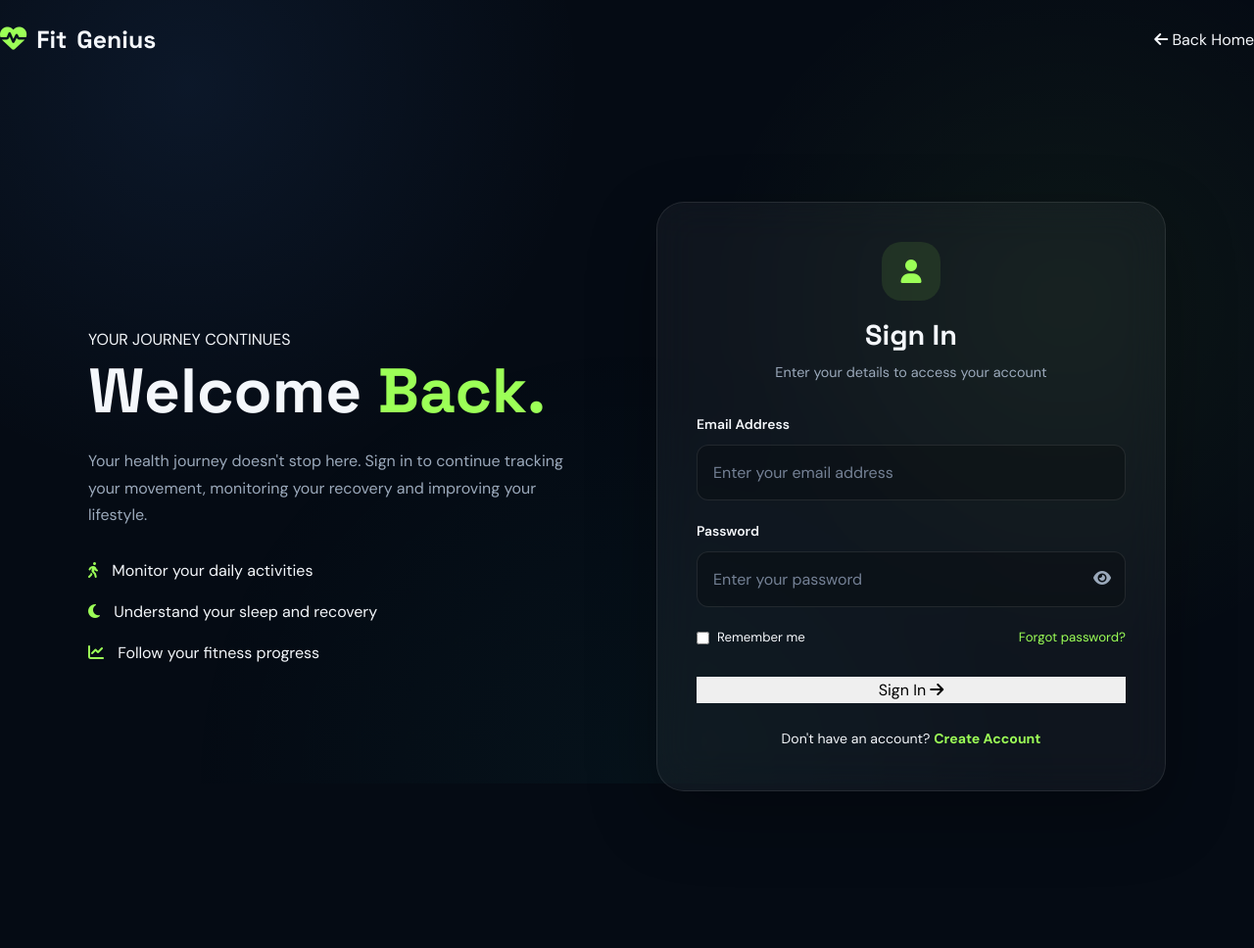
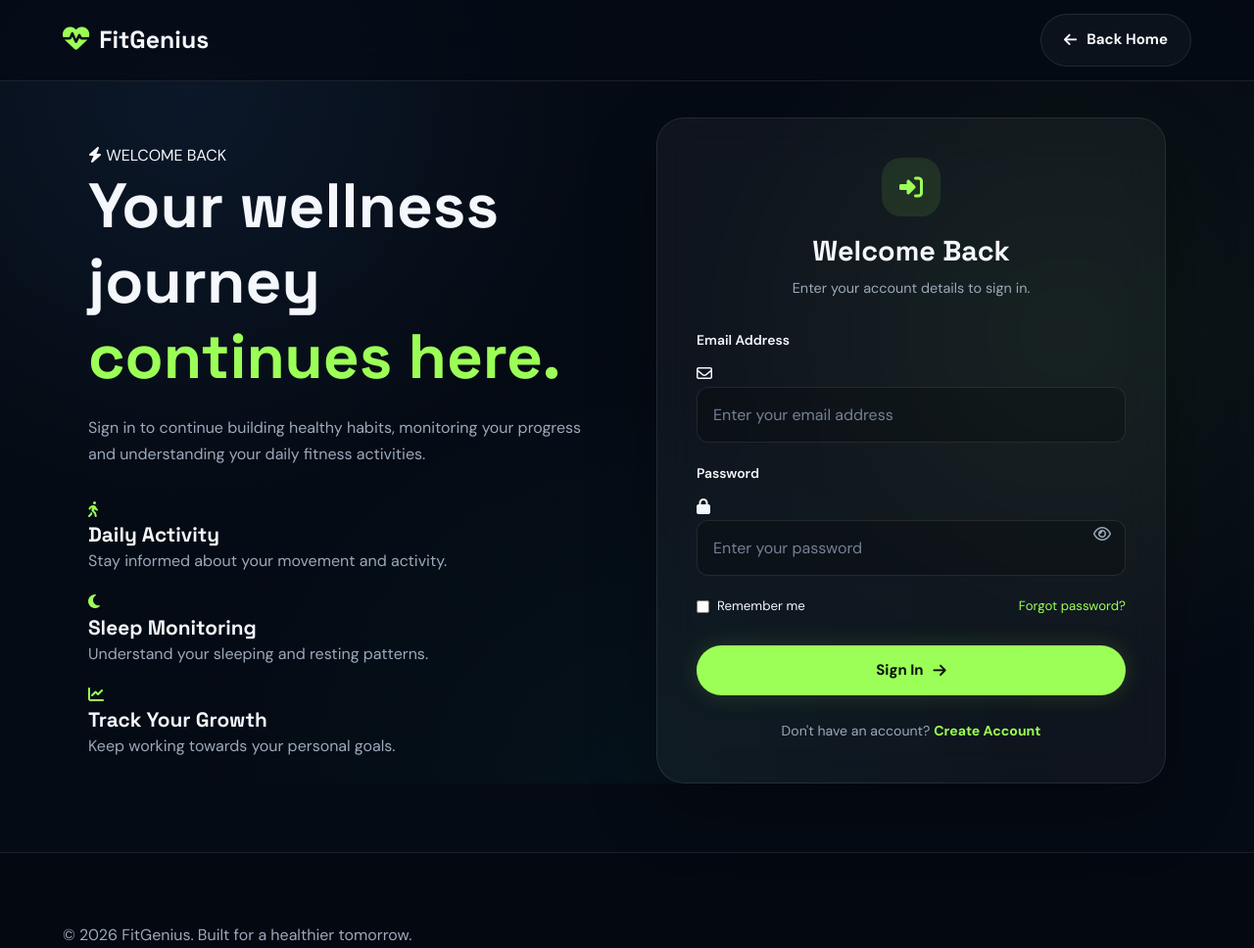
Before and after one commit to hamzatabduullahi-star/fitgenius, a plain HTML site: page login.html in a window 1280 px wide. Shown: the whole page at 98% size. Before the commit the page ends 882 px from the top, so only its background shows below. Drawn offline with Linux system fonts and the light colour scheme; files that its build step writes are made by us from their sources; files whose address does not match are found by name.

Commit message:
Update login.html

```diff
--- a/login.html
+++ b/login.html
@@ -4,34 +4,34 @@
     <meta charset="UTF-8">
     <meta name="viewport" content="width=device-width, initial-scale=1.0">
 
-    <title>Login | FitGenius</title>
-
-    <meta name="description" content="Log in to your FitGenius account and continue your fitness journey.">
-
-    <link rel="stylesheet" href="css/style.css">
+    <title>Sign In | FitGenius</title>
+    <meta name="description" content="Sign in to your FitGenius account and continue your fitness and wellness journey.">
 
     <link rel="preconnect" href="https://fonts.googleapis.com">
     <link rel="preconnect" href="https://fonts.gstatic.com" crossorigin>
 
-    <link href="https://fonts.googleapis.com/css2?family=DM+Sans:wght@400;500;600;700&family=Space+Grotesk:wght@400;500;600;700&display=swap" rel="stylesheet">
+    <link href="https://fonts.googleapis.com/css2?family=DM+Sans:wght@400;500;600;700;800&family=Space+Grotesk:wght@400;500;600;700&display=swap" rel="stylesheet">
 
     <link rel="stylesheet" href="https://cdnjs.cloudflare.com/ajax/libs/font-awesome/6.5.2/css/all.min.css">
+
+    <link rel="stylesheet" href="css/style.css">
 </head>
 
 <body class="auth-page">
 
     <!-- HEADER -->
-    <header class="auth-header">
-        <div class="nav-container">
+    <header class="header">
+        <div class="container nav-container">
 
             <a href="index.html" class="logo">
                 <span class="logo-icon">
                     <i class="fa-solid fa-heart-pulse"></i>
                 </span>
-                Fit<span>Genius</span>
+
+                <span>Fit<span class="logo-highlight">Genius</span></span>
             </a>
 
-            <a href="index.html" class="nav-button">
+            <a href="index.html" class="btn btn-outline">
                 <i class="fa-solid fa-arrow-left"></i>
                 Back Home
             </a>
@@ -43,42 +43,62 @@
     <!-- LOGIN SECTION -->
     <main class="auth-main">
 
-        <div class="auth-glow"></div>
-
         <div class="auth-container">
 
             <!-- LEFT INFORMATION -->
             <section class="auth-information">
 
                 <span class="section-tag">
-                    YOUR JOURNEY CONTINUES
+                    <i class="fa-solid fa-bolt"></i>
+                    WELCOME BACK
                 </span>
 
                 <h1>
-                    Welcome <span>Back.</span>
+                    Your wellness journey
+                    <span class="text-highlight">continues here.</span>
                 </h1>
 
                 <p>
-                    Your health journey doesn't stop here.
-                    Sign in to continue tracking your movement,
-                    monitoring your recovery and improving your lifestyle.
+                    Sign in to continue building healthy habits,
+                    monitoring your progress and understanding your
+                    daily fitness activities.
                 </p>
 
                 <div class="auth-benefits">
 
                     <div class="auth-benefit">
+                        <span class="benefit-icon">
                             <i class="fa-solid fa-person-walking"></i>
-                        <span>Monitor your daily activities</span>
+                        </span>
+
+                        <div>
+                            <h3>Daily Activity</h3>
+                            <p>Stay informed about your movement and activity.</p>
+                        </div>
                     </div>
 
+
                     <div class="auth-benefit">
+                        <span class="benefit-icon">
                             <i class="fa-solid fa-moon"></i>
-                        <span>Understand your sleep and recovery</span>
+                        </span>
+
+                        <div>
+                            <h3>Sleep Monitoring</h3>
+                            <p>Understand your sleeping and resting patterns.</p>
+                        </div>
                     </div>
 
+
                     <div class="auth-benefit">
+                        <span class="benefit-icon">
                             <i class="fa-solid fa-chart-line"></i>
-                        <span>Follow your fitness progress</span>
+                        </span>
+
+                        <div>
+                            <h3>Track Your Growth</h3>
+                            <p>Keep working towards your personal goals.</p>
+                        </div>
                     </div>
 
                 </div>
@@ -92,30 +112,37 @@
                 <div class="auth-form-heading">
 
                     <div class="auth-icon">
-                        <i class="fa-solid fa-user"></i>
+                        <i class="fa-solid fa-right-to-bracket"></i>
                     </div>
 
-                    <h2>Sign In</h2>
+                    <h2>Welcome Back</h2>
 
-                    <p>Enter your details to access your account</p>
+                    <p>Enter your account details to sign in.</p>
 
                 </div>
 
 
-                <form class="auth-form" id="loginForm">
+                <form id="loginForm" novalidate>
 
                     <!-- EMAIL -->
                     <div class="auth-input-group">
 
                         <label for="loginEmail">Email Address</label>
 
+                        <div class="input-wrapper">
+
+                            <i class="fa-regular fa-envelope"></i>
+
                             <input
                                 type="email"
                                 id="loginEmail"
+                                name="email"
                                 placeholder="Enter your email address"
                                 autocomplete="email"
                                 required
                             >
+
+                        </div>
 
                     </div>
 
@@ -127,9 +154,12 @@
 
                         <div class="auth-password-wrapper">
 
+                            <i class="fa-solid fa-lock"></i>
+
                             <input
                                 type="password"
                                 id="loginPassword"
+                                name="password"
                                 placeholder="Enter your password"
                                 autocomplete="current-password"
                                 required
@@ -141,7 +171,7 @@
                                 data-target="loginPassword"
                                 aria-label="Show password"
                             >
-                                <i class="fa-solid fa-eye"></i>
+                                <i class="fa-regular fa-eye"></i>
                             </button>
 
                         </div>
@@ -149,12 +179,17 @@
                     </div>
 
 
-                    <!-- REMEMBER / FORGOT -->
+                    <!-- REMEMBER AND FORGOT PASSWORD -->
                     <div class="auth-options">
 
                         <label class="auth-remember">
-                            <input type="checkbox" id="rememberMe">
-                            Remember me
+                            <input
+                                type="checkbox"
+                                id="rememberMe"
+                                name="rememberMe"
+                            >
+
+                            <span>Remember me</span>
                         </label>
 
                         <a href="#" id="forgotPassword">
@@ -164,27 +199,36 @@
                     </div>
 
 
-                    <!-- SUBMIT -->
-                    <button type="submit" class="auth-submit">
+                    <!-- LOGIN MESSAGE -->
+                    <div
+                        id="loginMessage"
+                        class="form-message"
+                        role="status"
+                        aria-live="polite"
+                        style="display: none;"
+                    ></div>
+
+
+                    <!-- SUBMIT BUTTON -->
+                    <button type="submit" class="btn btn-primary auth-submit">
+
                         Sign In
+
                         <i class="fa-solid fa-arrow-right"></i>
+
                     </button>
-
-                    <p class="auth-message" id="loginMessage" aria-live="polite"></p>
-
-                </form>
 
 
                     <!-- REGISTER LINK -->
-                <div class="auth-switch">
+                    <p class="auth-switch">
 
                         Don't have an account?
 
-                    <a href="register.html">
-                        Create Account
-                    </a>
+                        <a href="register.html">Create Account</a>
 
-                </div>
+                    </p>
+
+                </form>
 
             </section>
 
@@ -193,6 +237,22 @@
     </main>
 
 
+    <!-- FOOTER -->
+    <footer class="footer auth-footer">
+
+        <div class="container">
+
+            <p>
+                &copy; <span id="currentYear">2026</span>
+                FitGenius. Built for a healthier tomorrow.
+            </p>
+
+        </div>
+
+    </footer>
+
+
+    <!-- JAVASCRIPT -->
     <script src="js/script.js"></script>
 
 </body>
```
Lines whose indentation alone changed are shown as unchanged.
